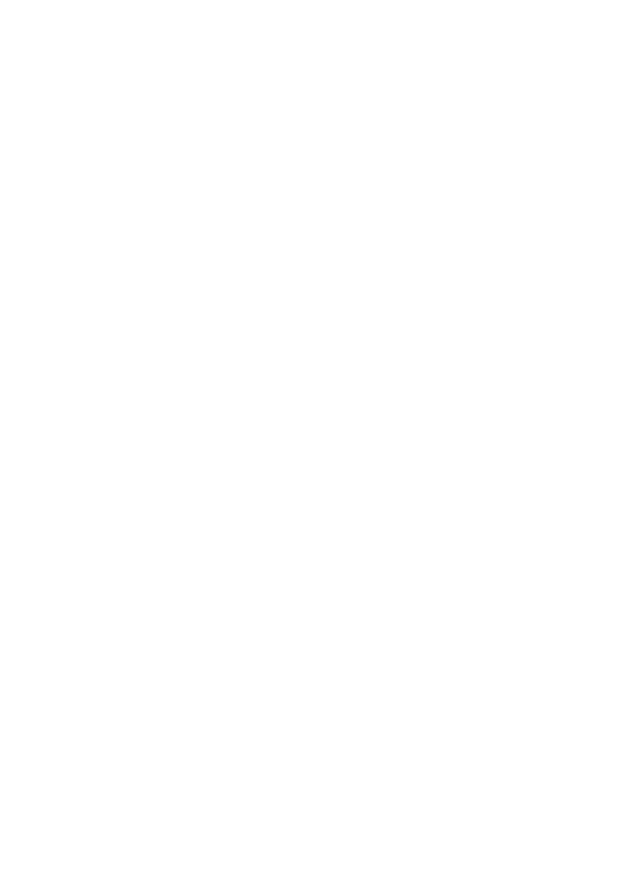
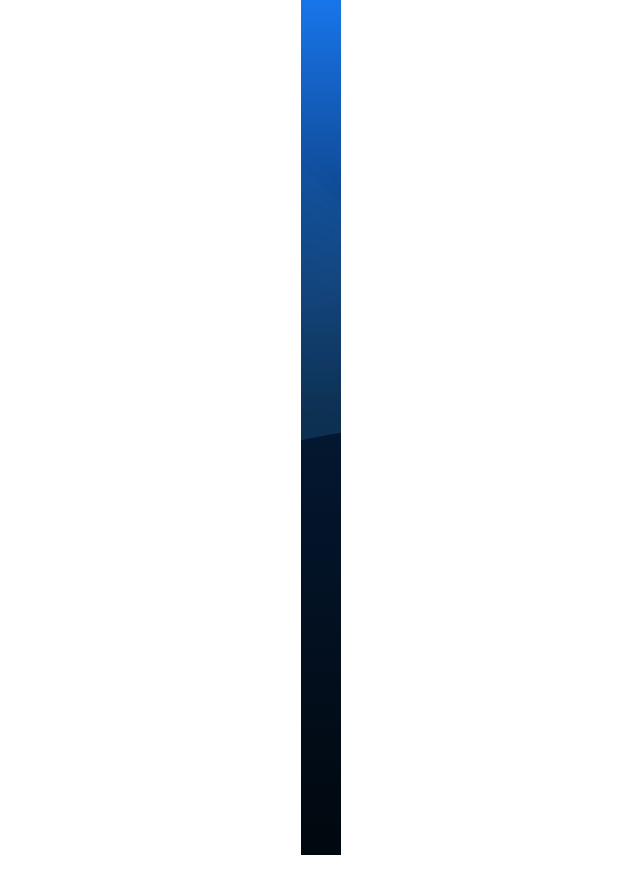
Before and after one commit to omaramg13/challenge_fokus, a plain HTML site: page index.html in a window 1280 px wide. Shown: the top 894 px of the page, without its empty margins (399-1039 px from the left). Before the commit the page ends 800 px from the top, so only its background shows below. Drawn offline with Linux system fonts and the light colour scheme.

Commit message:
Ajustes de estilo para fondo

```diff
--- a/css/style.css
+++ b/css/style.css
@@ -16,7 +16,8 @@ body{
 }
 
 body::before{
-
+    background: url(/img/fondo.png), linear-gradient(180deg, #1875E9 0%, #041832 48.44%, #01080E 100%);
+    content:"";
     display: inline-flex;
     height: 755px;
     padding: 50px 20px;
```
